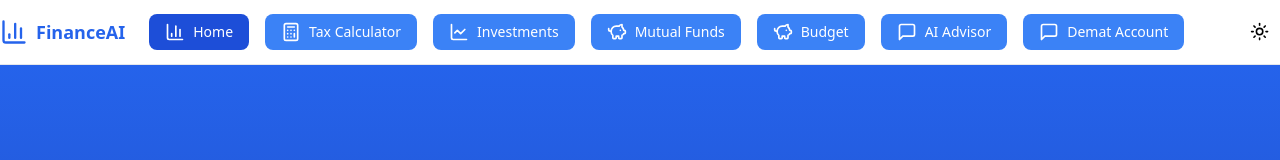
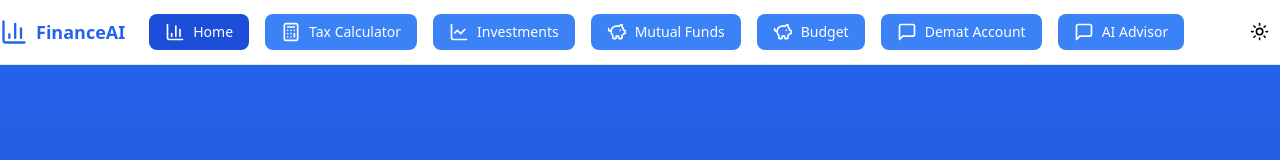
Before and after one commit to Ayush-Sharma-2023/Finance_Management_Platform, a Next.js app: page / in a window 1280 px wide. Shown: the top 160 px of the page. Built offline with nearby package versions, Linux system fonts and the light colour scheme; no server answers.

Commit message:
modified:   components/Navbar.tsx

```diff
--- a/components/Navbar.tsx
+++ b/components/Navbar.tsx
@@ -19,8 +19,8 @@ const navigation = [
   { name: 'Investments', href: '/investments', icon: LineChart },
   { name: 'Mutual Funds', href: '/mutualfunds', icon: PiggyBank },
   { name: 'Budget', href: '/budget', icon: PiggyBank },
+  { name: 'Demat Account', href: '/demat', icon: MessageSquare },
   { name: 'AI Advisor', href: '/chatbot', icon: MessageSquare },
-  { name: 'Demat Account', href: '/demat', icon: MessageSquare },
   // { name: 'AI Advisor', href: '/chatbot', icon: MessageSquare },
 ];
 
```
